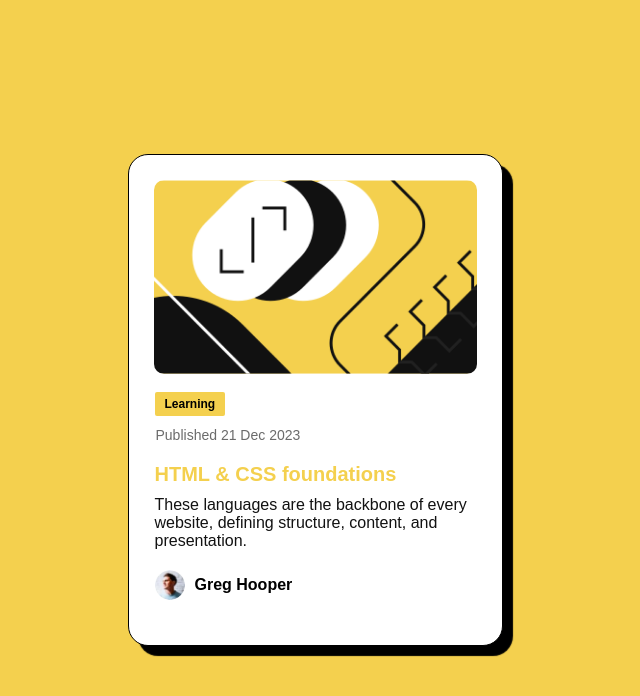
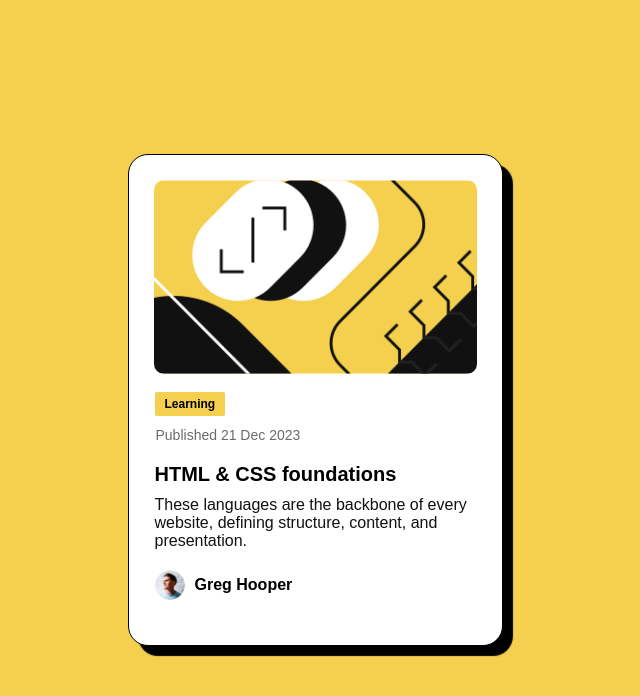
Before and after one commit to R-nees/blog-preview-card, a plain HTML site: page index.html in a window 1280 px wide. Shown: the whole page, without its empty margins (325-965 px from the left). Drawn offline with Linux system fonts and the light colour scheme.

Commit message:
Update styles.css

```diff
--- a/styles.css
+++ b/styles.css
@@ -51,7 +51,7 @@ Body {
     }
     .title {
         font-size: 20px;
-        color: hsl(47, 88%, 63%);
+        color: black;
         font-weight: bold;
         margin: 10px 0;
     }
```
